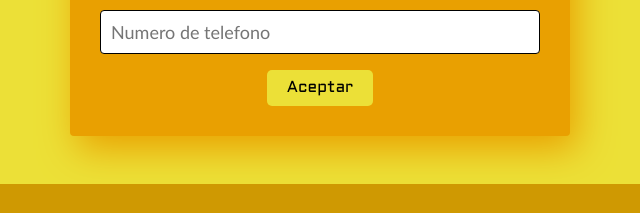
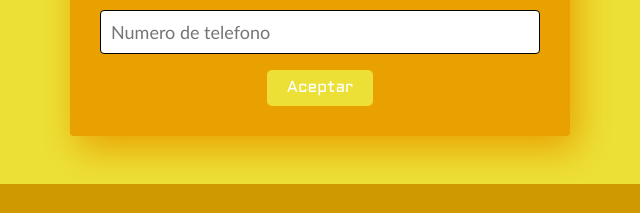
Before and after one commit to GiselRegalado/DatosEnvio, a plain HTML site: page index.html in a window 1280 px wide. Shown: the part 522-735 px from the top of the page, 320-960 px from the left. Drawn offline with Linux system fonts and the light colour scheme; files whose address does not match are found by name.

Commit message:
Update estilo.css

```diff
--- a/css/estilo.css
+++ b/css/estilo.css
@@ -24,8 +24,8 @@ body{
 .boton-link {
     display: inline-block;
     padding: 10px 20px;
-    background-color:#ece037;
-    color: black;
+    background-color: #ece037; /* Nuevo color añadido */
+    color: #fff;
     text-decoration: none;
     border-radius: 5px;
     border: none;
@@ -34,8 +34,9 @@ body{
 }
 
 .boton-link:hover {
-    background-color: #0056b3;
+    background-color: #d5bf2b; /* Color oscuro para el hover */
 }
+
 
 header{
   top: 0% ;           /* Pegada al top */
```
